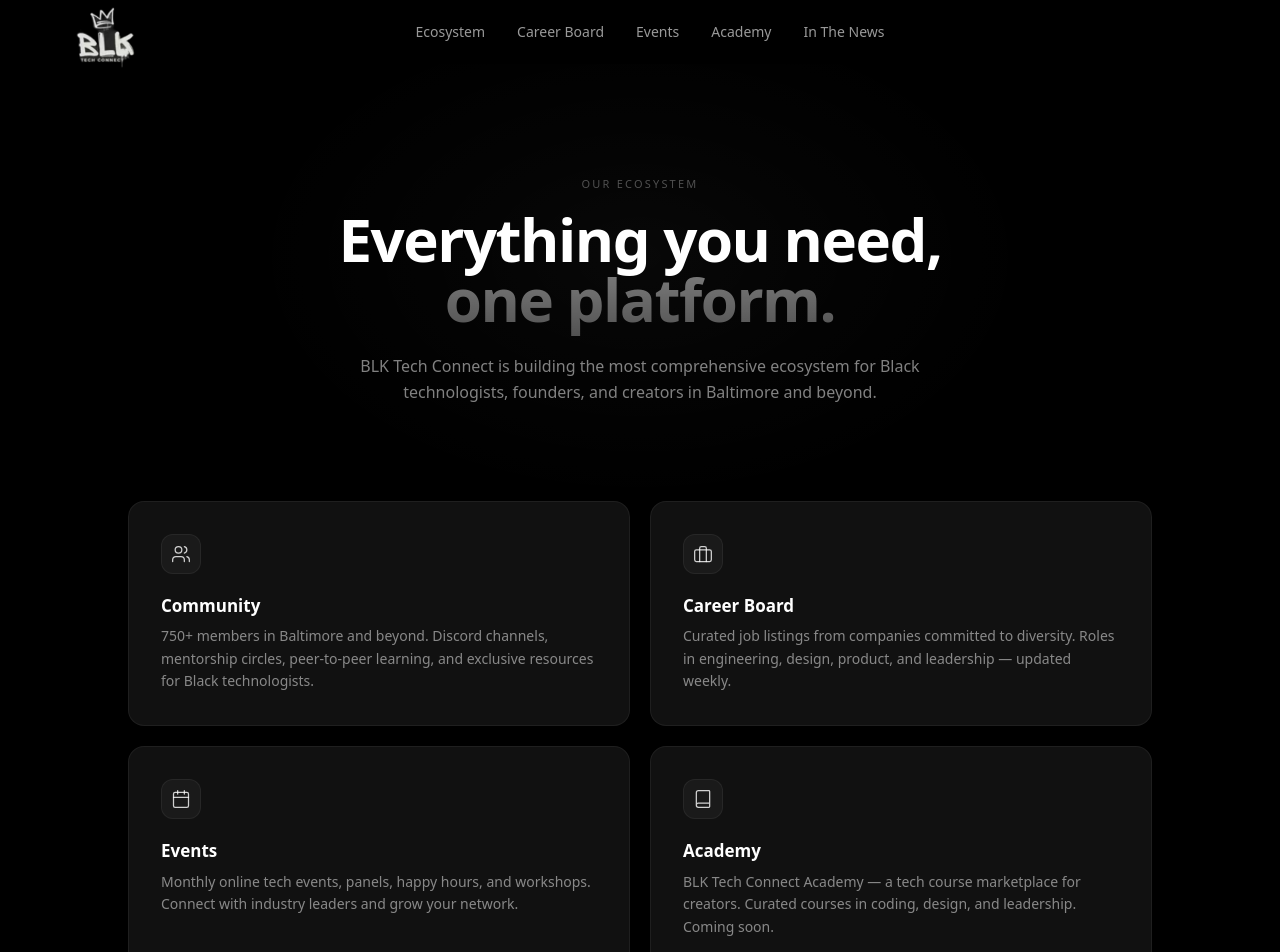
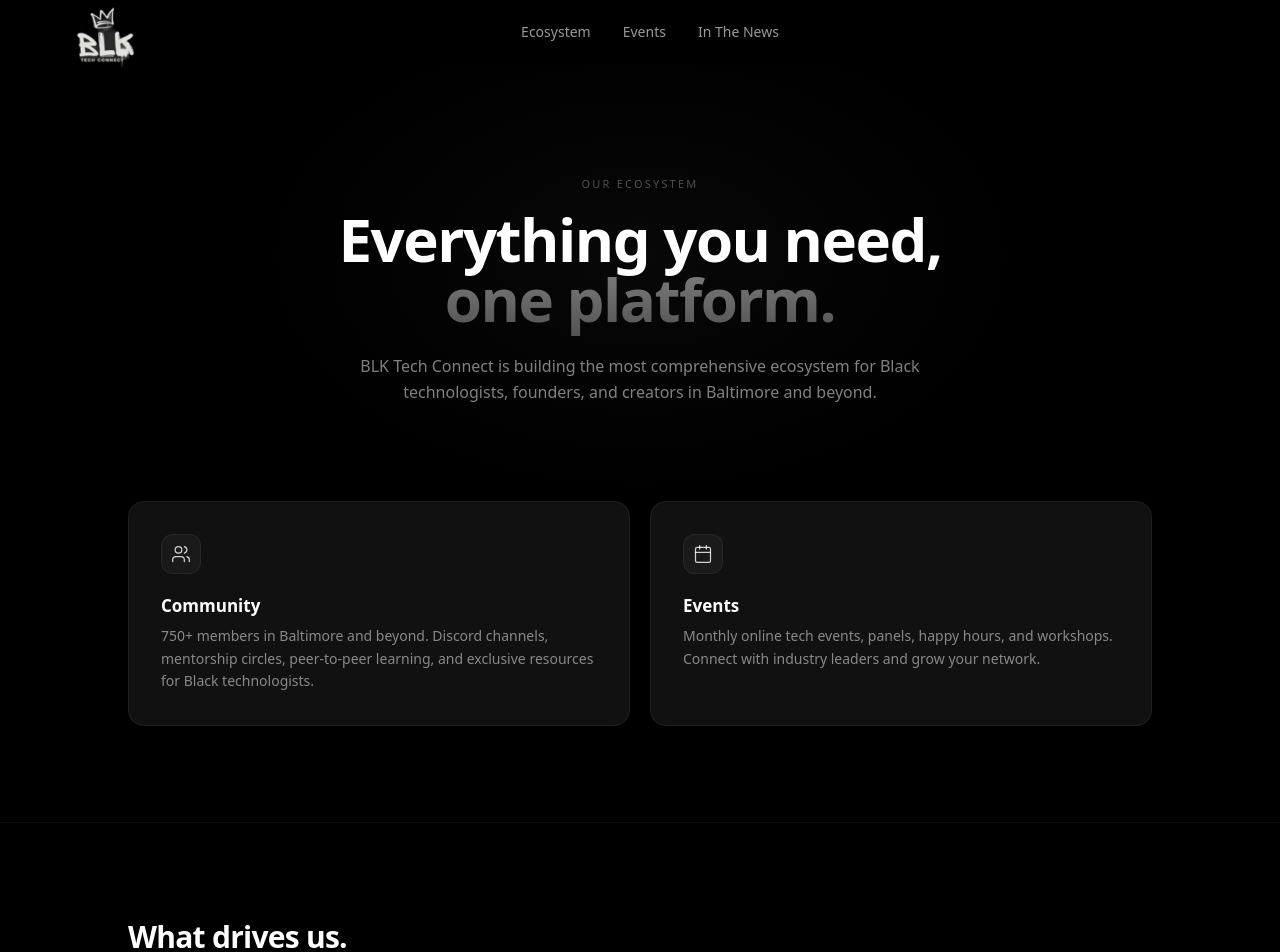
Before and after one commit to kcooperdev/updated-blk-tech-connect, a Next.js app: page /ecosystem in a window 1280 px wide. Shown: the top 952 px of the page. Built offline with nearby package versions, Linux system fonts and the light colour scheme.

Commit message:
removed links

```diff
--- a/src/app/ecosystem/page.tsx
+++ b/src/app/ecosystem/page.tsx
@@ -11,7 +11,7 @@
 export const metadata: Metadata = {
   title: "Ecosystem | BLK Tech Connect",
   description:
-    "Explore the BLK Tech Connect ecosystem — community, career board, events, and academy all in one platform.",
+    "Explore the BLK Tech Connect ecosystem — community and events all in one platform.",
 };
 
 const pillars = [
@@ -51,27 +51,6 @@
         strokeLinecap="round"
         strokeLinejoin="round"
       >
-        <rect width="20" height="14" x="2" y="7" rx="2" ry="2" />
-        <path d="M16 21V5a2 2 0 0 0-2-2h-4a2 2 0 0 0-2 2v16" />
-      </svg>
-    ),
-    title: "Career Board",
-    description:
-      "Curated job listings from companies committed to diversity. Roles in engineering, design, product, and leadership — updated weekly.",
-  },
-  {
-    icon: (
-      <svg
-        xmlns="http://www.w3.org/2000/svg"
-        width="20"
-        height="20"
-        viewBox="0 0 24 24"
-        fill="none"
-        stroke="currentColor"
-        strokeWidth="1.5"
-        strokeLinecap="round"
-        strokeLinejoin="round"
-      >
         <rect width="18" height="18" x="3" y="4" rx="2" ry="2" />
         <line x1="16" x2="16" y1="2" y2="6" />
         <line x1="8" x2="8" y1="2" y2="6" />
@@ -81,26 +60,6 @@
     title: "Events",
     description:
       "Monthly online tech events, panels, happy hours, and workshops. Connect with industry leaders and grow your network.",
-  },
-  {
-    icon: (
-      <svg
-        xmlns="http://www.w3.org/2000/svg"
-        width="20"
-        height="20"
-        viewBox="0 0 24 24"
-        fill="none"
-        stroke="currentColor"
-        strokeWidth="1.5"
-        strokeLinecap="round"
-        strokeLinejoin="round"
-      >
-        <path d="M4 19.5v-15A2.5 2.5 0 0 1 6.5 2H19a1 1 0 0 1 1 1v18a1 1 0 0 1-1 1H6.5a1 1 0 0 1 0-5H20" />
-      </svg>
-    ),
-    title: "Academy",
-    description:
-      "BLK Tech Connect Academy — a tech course marketplace for creators. Curated courses in coding, design, and leadership. Coming soon.",
   },
 ];
 
--- a/src/components/EcosystemSection.tsx
+++ b/src/components/EcosystemSection.tsx
@@ -60,22 +60,6 @@
     <line x1="16" x2="16" y1="2" y2="6" />
     <line x1="8" x2="8" y1="2" y2="6" />
     <line x1="3" x2="21" y1="10" y2="10" />
-  </svg>
-);
-
-const AcademyIcon = () => (
-  <svg
-    xmlns="http://www.w3.org/2000/svg"
-    width="20"
-    height="20"
-    viewBox="0 0 24 24"
-    fill="none"
-    stroke="currentColor"
-    strokeWidth="1.5"
-    strokeLinecap="round"
-    strokeLinejoin="round"
-  >
-    <path d="M4 19.5v-15A2.5 2.5 0 0 1 6.5 2H19a1 1 0 0 1 1 1v18a1 1 0 0 1-1 1H6.5a1 1 0 0 1 0-5H20" />
   </svg>
 );
 
@@ -180,7 +164,7 @@
           {/* Bottom row - 2 cards */}
           <div className="grid gap-4 sm:grid-cols-2 md:gap-5">
             {/* Events */}
-            <Card className="flex flex-col">
+            <Card className="flex flex-col md:col-span-2">
               <CardIcon>
                 <CalendarIcon />
               </CardIcon>
@@ -197,23 +181,6 @@
                 </Link>
               </CardFooter>
             </Card>
-
-            {/* BLK Tech Connect Academy */}
-            <Card className="flex flex-col">
-              <CardIcon>
-                <AcademyIcon />
-              </CardIcon>
-              <CardTitle>BLK Tech Connect Academy</CardTitle>
-              <CardDescription>
-                A tech course marketplace for creators (coming soon).
-              </CardDescription>
-              <CardFooter>
-                <span className="inline-flex items-center gap-1.5 rounded-full border border-white/[0.08] bg-white/[0.04] px-3 py-1 text-[11px] font-medium text-white/40">
-                  <span className="h-1.5 w-1.5 rounded-full bg-amber-400" />
-                  Coming Soon
-                </span>
-              </CardFooter>
-            </Card>
           </div>
         </div>
       </div>
--- a/src/components/Header.tsx
+++ b/src/components/Header.tsx
@@ -6,9 +6,7 @@
 
 const navLinks = [
   { href: "/ecosystem", label: "Ecosystem" },
-  { href: "/career-board", label: "Career Board" },
   { href: "/events", label: "Events" },
-  { href: "/academy", label: "Academy" },
   { href: "/press", label: "In The News" },
 ];
 
```
